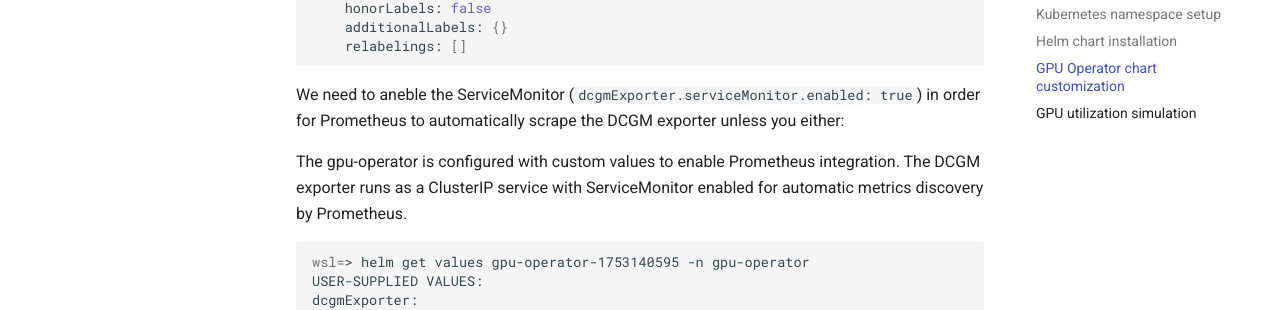
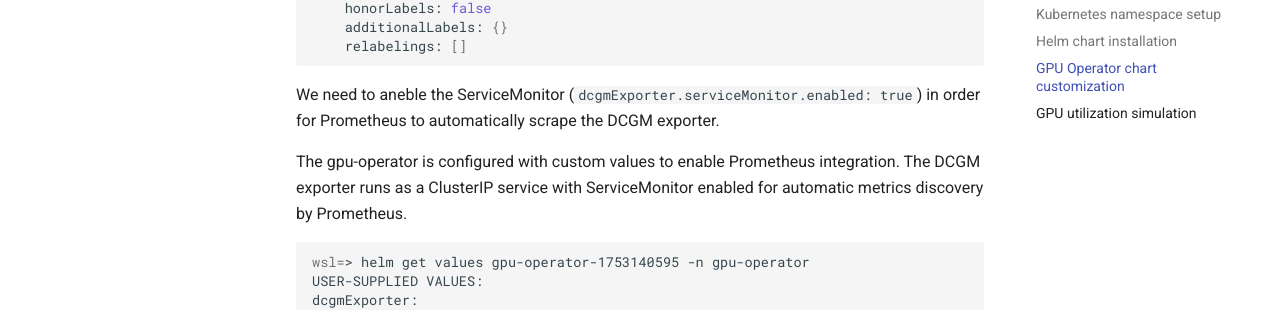
Before and after one commit to hjma29/grafana-prometheus-hpe-greenlake-com-nvidia, an MkDocs documentation site: the page built from docs/whitepaper.md, in a window 1280 px wide and 900 px high, scrolled down 2273 px. Shown: the part 175-485 px from the top of the window. Built offline with MkDocs 1.6.1 and Material for MkDocs 9.7.7, drawn with Linux system fonts in a browser that asks for light colours.

Commit message:
[skip ci] 251014-10:39 on mini4

````diff
--- a/docs/whitepaper.md
+++ b/docs/whitepaper.md
@@ -85,8 +85,7 @@ dcgmExporter:
     relabelings: []
 ```
 
-We need to aneble  the ServiceMonitor (`dcgmExporter.serviceMonitor.enabled: true`) in order for Prometheus to automatically scrape the DCGM exporter unless you either:
-
+We need to aneble  the ServiceMonitor (`dcgmExporter.serviceMonitor.enabled: true`) in order for Prometheus to automatically scrape the DCGM exporter.
 
 
 The gpu-operator is configured with custom values to enable Prometheus integration. The DCGM exporter runs as a ClusterIP service with ServiceMonitor enabled for automatic metrics discovery by Prometheus.
````
